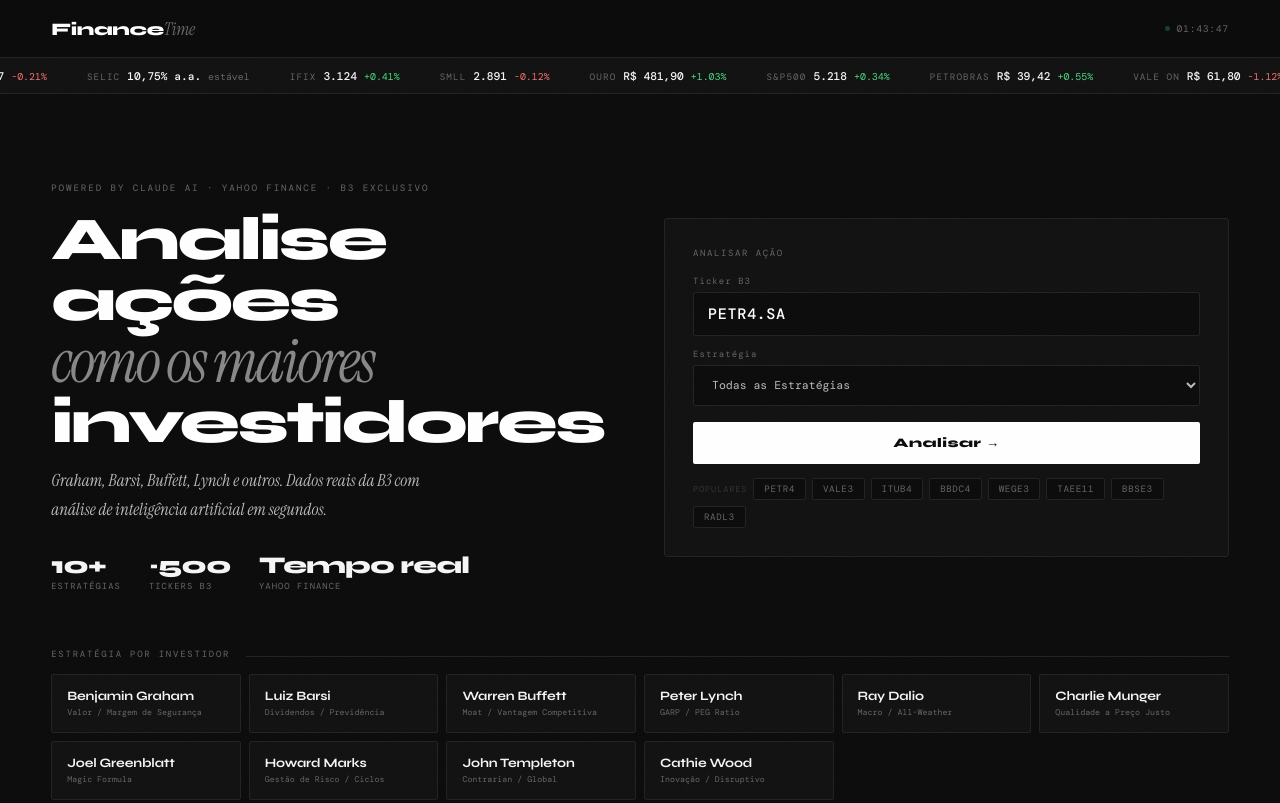
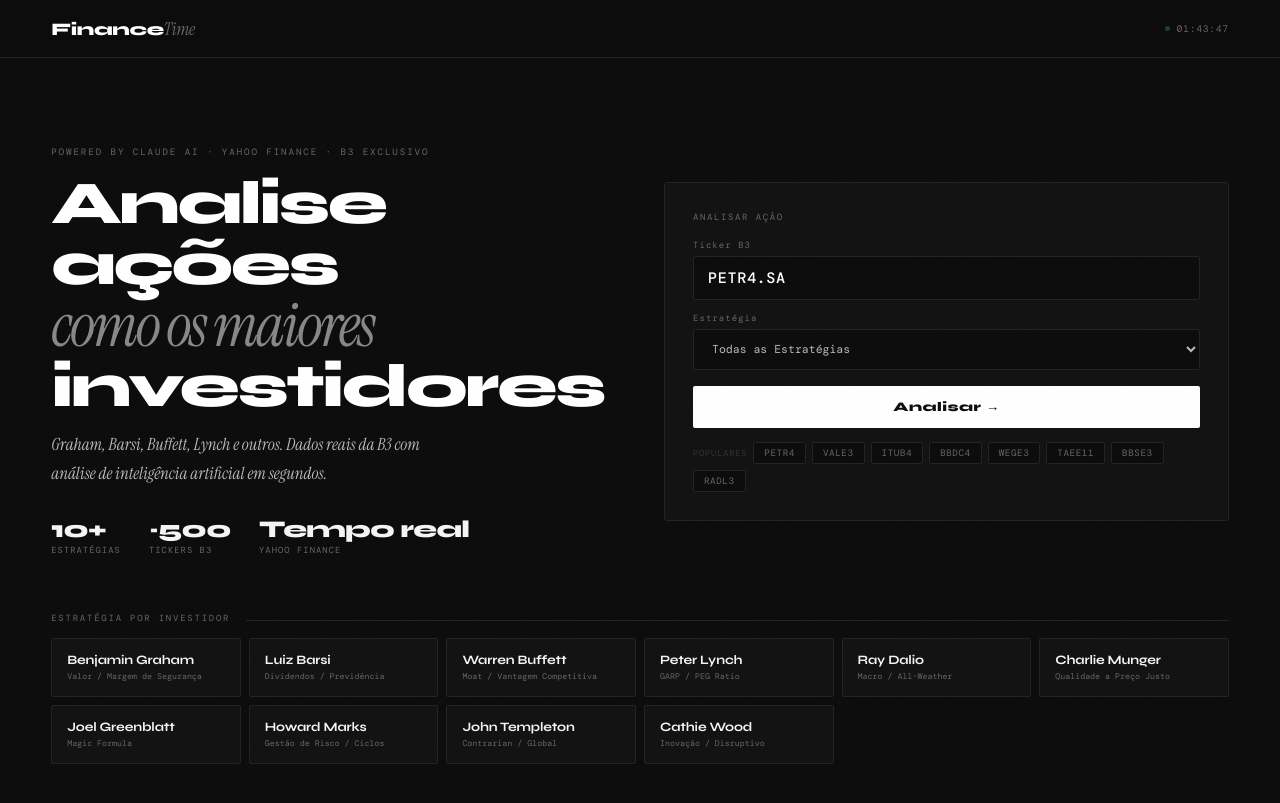
Before and after one commit to july498/finances-time, a website: page index.html in a window 1280 px wide. Shown: the top 803 px of the page. Drawn offline with nearby package versions, Linux system fonts and the light colour scheme; a web font is replaced by a local one.

Commit message:
Remove ticker bar and static ticker data
Removed ticker bar and associated static ticker data from the HTML.

```diff
--- a/index.html
+++ b/index.html
@@ -77,20 +77,7 @@ body::after {
 .live-dot { width:5px; height:5px; background: var(--green); border-radius:50%; animation: pulse 2s infinite; }
 @keyframes pulse { 0%,100%{opacity:1} 50%{opacity:.25} }
 
-/* TICKER BAR */
-.ticker-bar {
-  border-bottom: 1px solid var(--border);
-  background: var(--bg2);
-  overflow: hidden; height: 36px;
-  display: flex; align-items: center;
-}
-.ticker-inner {
-  display: flex; gap: 40px;
-  animation: scroll-x 32s linear infinite;
-  white-space: nowrap; padding: 0 30px;
-}
-.ticker-inner:hover { animation-play-state: paused; }
-@keyframes scroll-x { 0%{transform:translateX(0)} 100%{transform:translateX(-50%)} }
+
 
 .t-item { display:inline-flex; align-items:baseline; gap:7px; flex-shrink:0; }
 .t-name { font-family:var(--mono); font-size:.58rem; letter-spacing:.12em; color:var(--grey); }
@@ -332,9 +319,6 @@ body::after {
   </div>
 </header>
 
-<div class="ticker-bar">
-  <div class="ticker-inner" id="tickerInner"></div>
-</div>
 
 <div class="hero">
   <div class="hero-left">
@@ -468,30 +452,7 @@ INVESTORS.forEach(inv => {
   invGrid.appendChild(d);
 });
 
-// ── Ticker bar (estático — pode conectar ao /api/quote depois) ──
-const TICKERS_STATIC = [
-  { n:'IBOV',     v:'128.450', c:'+0.82%', up:true },
-  { n:'DÓLAR',    v:'R$ 4,97', c:'-0.21%', up:false },
-  { n:'SELIC',    v:'10,75% a.a.', c:'', fl:true },
-  { n:'IFIX',     v:'3.124',   c:'+0.41%', up:true },
-  { n:'SMLL',     v:'2.891',   c:'-0.12%', up:false },
-  { n:'OURO',     v:'R$ 481,90', c:'+1.03%', up:true },
-  { n:'S&P500',   v:'5.218',   c:'+0.34%', up:true },
-  { n:'PETROBRAS',v:'R$ 39,42',c:'+0.55%', up:true },
-  { n:'VALE ON',  v:'R$ 61,80',c:'-1.12%', up:false },
-  { n:'ITAÚ PN',  v:'R$ 37,15',c:'+0.28%', up:true },
-];
 
-function buildTicker() {
-  const inner = document.getElementById('tickerInner');
-  const mk = t => `<span class="t-item">
-    <span class="t-name">${t.n}</span>
-    <span class="t-val">${t.v}</span>
-    ${t.fl ? `<span class="t-chg fl">estável</span>` : `<span class="t-chg ${t.up?'up':'dn'}">${t.c}</span>`}
-  </span>`;
-  inner.innerHTML = TICKERS_STATIC.map(mk).join('') + TICKERS_STATIC.map(mk).join('');
-}
-buildTicker();
 
 // ── Clock ────────────────────────────────────────────
 setInterval(() => {
```
